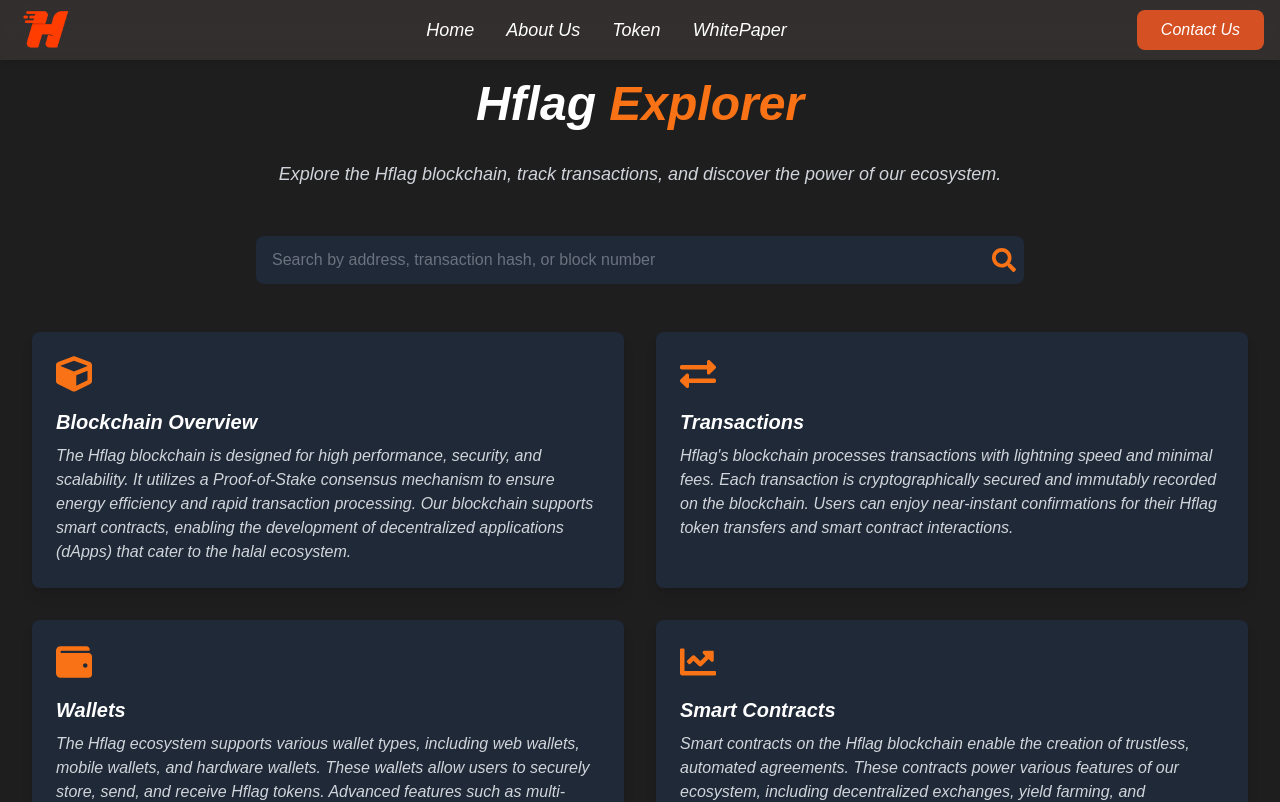
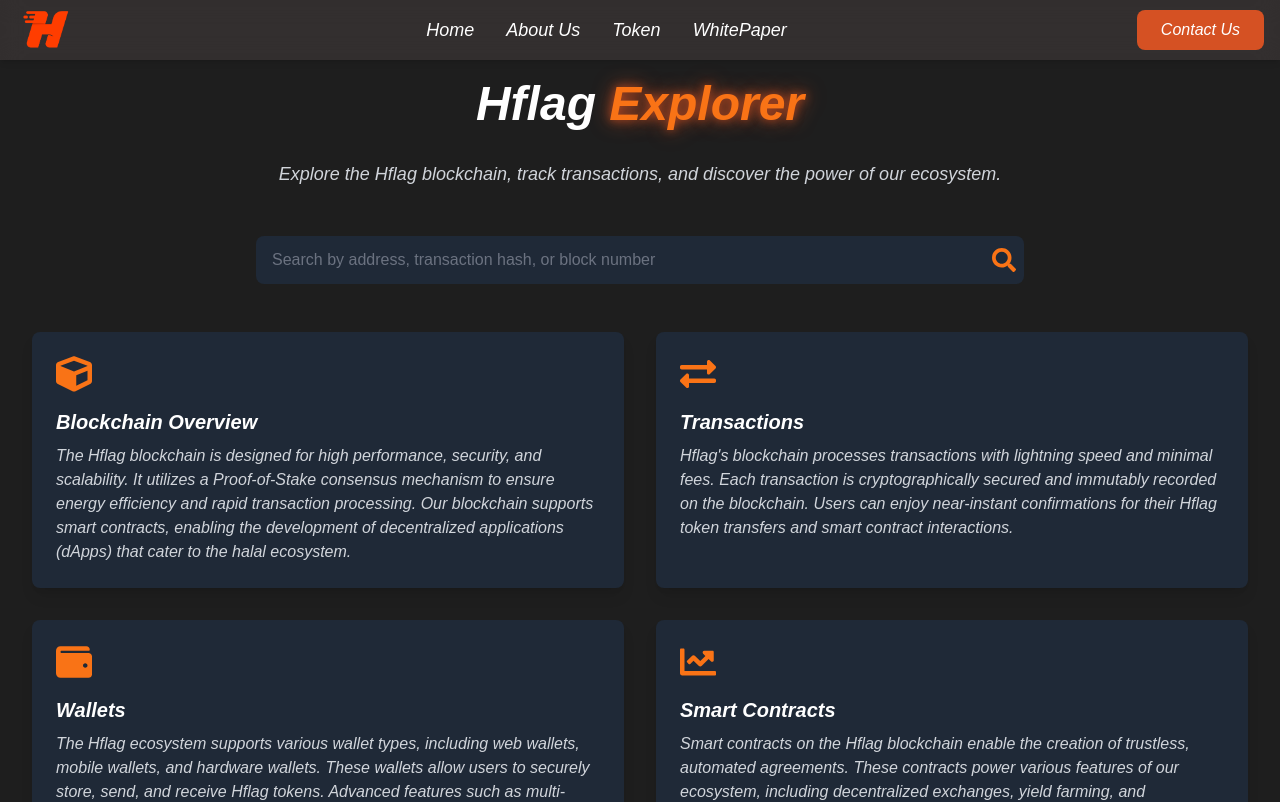
Before and after one commit to Souravhere/hflag, a Next.js app: page /explorer in a window 1280 px wide. Shown: the top 802 px of the page. Built offline with nearby package versions, Linux system fonts and the light colour scheme.

Commit message:
text glow effect added

```diff
--- a/src/app/explorer/page.tsx
+++ b/src/app/explorer/page.tsx
@@ -73,7 +73,7 @@ export default function ExplorerPage() {
     >
       <div className="max-w-7xl mx-auto">
         <motion.h1 variants={itemVariants} className="text-4xl md:text-5xl font-bold text-center mb-8">
-          Hflag <span className="text-orange-500">Explorer</span>
+          Hflag <span className="text-orange-500 text-glow-orange">Explorer</span>
         </motion.h1>
 
         <motion.p variants={itemVariants} className="text-lg text-gray-300 text-center mb-12">
```
